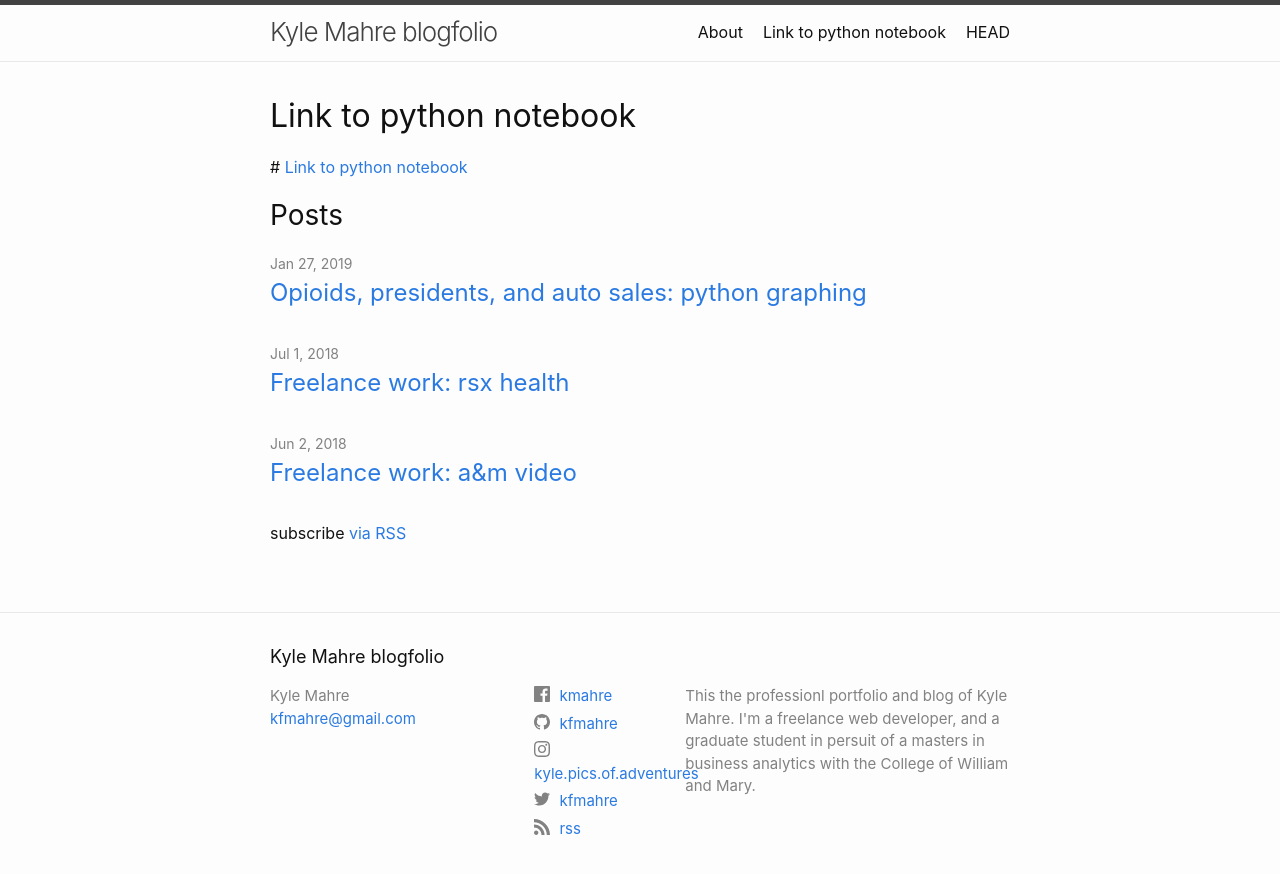
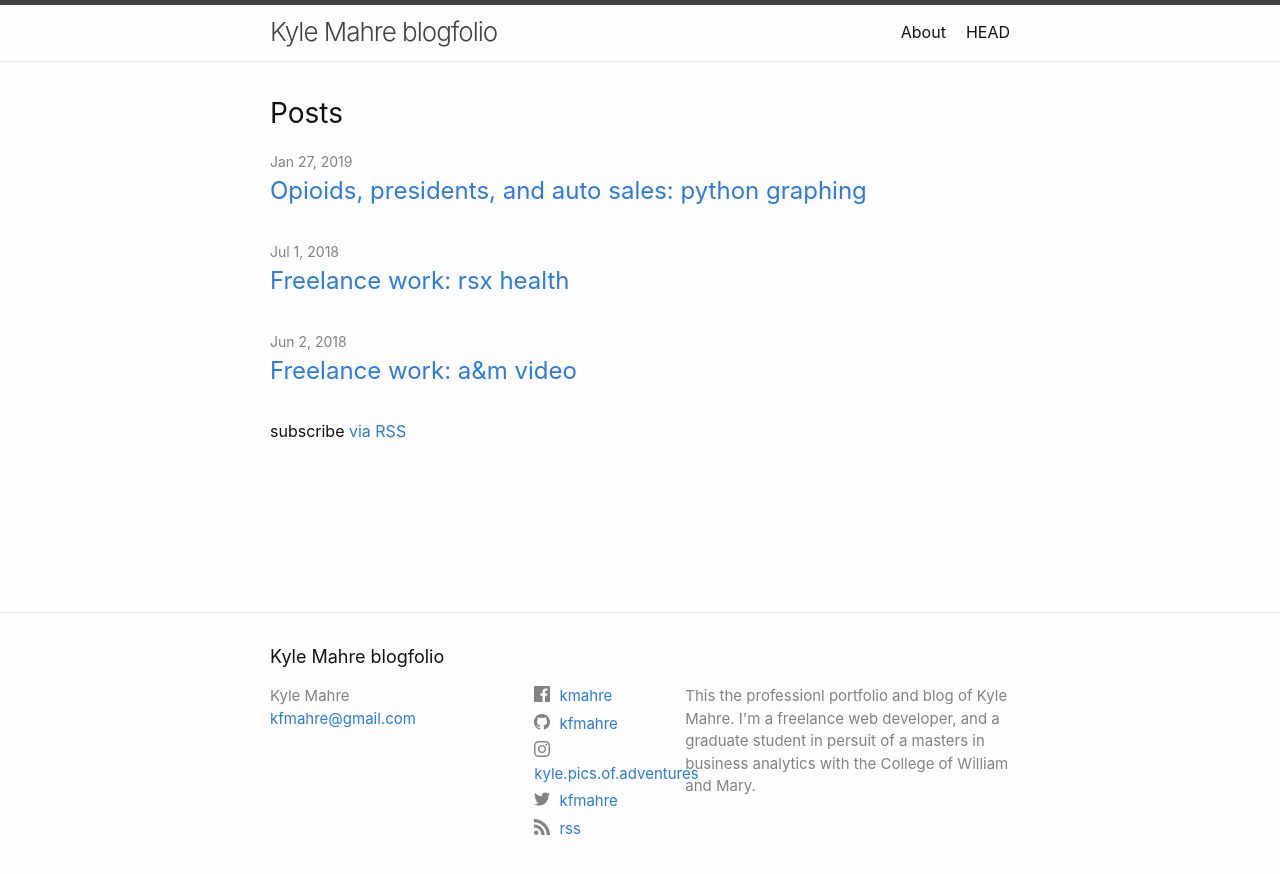
Before and after one commit to kfmahre/kfmahre.github.io, a Jekyll site: the page built from index.md, in a window 1280 px wide. Shown: the top 874 px of the page. Built offline with Jekyll 4.4.1, drawn with Linux system fonts in a browser that asks for light colours; our own code applies the rules of GitHub Pages for plain Markdown files.

Commit message:
Update index.md

```diff
--- a/index.md
+++ b/index.md
@@ -7,4 +7,3 @@
 #
 layout: home
 ---
- # [Link to python notebook](https://github.com/kfmahre/M2Graphing)
```
